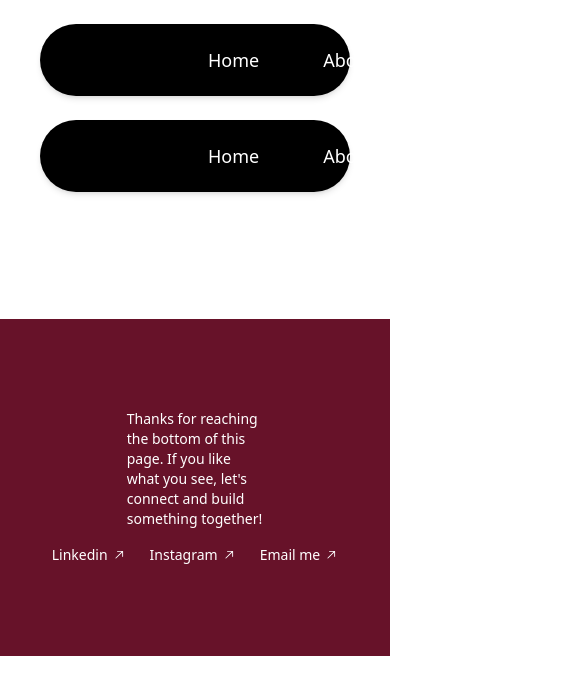
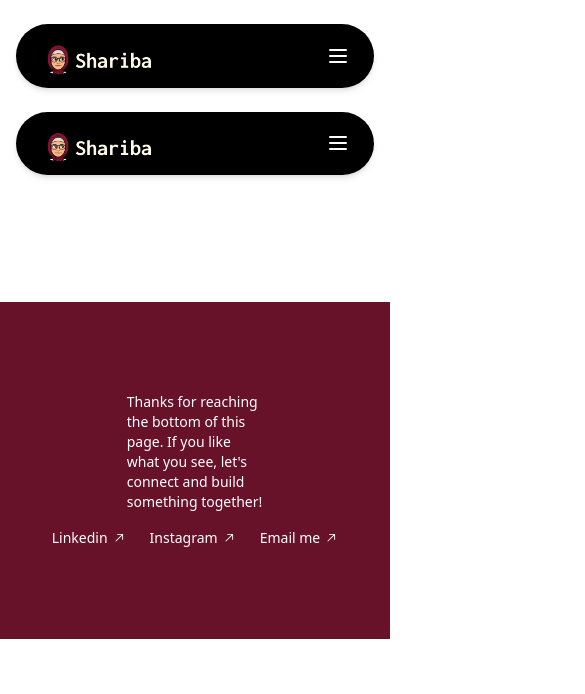
Before and after one commit to sharithasneem/portfolio, a Next.js app: page /component/header in a window 390 px wide. Shown: the top 694 px of the page, 585 px wide, since content can reach past the window. Built offline with nearby package versions, Linux system fonts and the light colour scheme.

Commit message:
header responsive commit

```diff
--- a/src/app/component/header/page.tsx
+++ b/src/app/component/header/page.tsx
@@ -1,17 +1,32 @@
-"use client"
+"use client";
+import { useState } from 'react';
 import Link from 'next/link';
-import { motion } from 'framer-motion';
-
+import { motion, AnimatePresence } from 'framer-motion';
 
 export default function Header() {
+  const [isOpen, setIsOpen] = useState(false);
+
+  const toggleMenu = () => setIsOpen(!isOpen);
 
   return (
-    <motion.header className="flex items-center font-sans justify-between bg-black px-36 py-3 shadow-md rounded-full mx-10 my-6"
+    <motion.header
+      className="flex items-center font-sans justify-between bg-black px-6 py-3 shadow-md rounded-full mx-4 my-6
+        sm:px-20  sm:mx-10 sm:my-6"
       initial={{ scale: 0.9 }}
       animate={{ scale: 1 }}
-      // whileHover={{ scale: 1.006 }}
-      transition={{ duration: 0.8, ease: "easeInOut" }}>
-      <div className="flex justify-center items-center space-x-4 text-white text-lg  ">
+      transition={{ duration: 0.8, ease: "easeInOut" }}
+    >
+      {/* Left-side logo for smaller screens (hidden on larger screens) */}
+      <motion.div className="flex justify-start md2:hidden">
+        <img
+          src="/header.png"
+          alt="Logo"
+          className="w-28 h-auto sm:w-32 sm:h-auto md:w-40 md:h-auto" // Responsive width and height
+        />
+      </motion.div>
+
+      {/* Desktop navigation links (hidden for md2 and below) */}
+      <div className="hidden md2:flex justify-center items-center space-x-4 text-white text-sm sm:text-lg md:text-xl">
         <Link href="/" className='px-6 hover:text-gray-300 transition'>
           Home
         </Link>
@@ -20,23 +35,88 @@ export default function Header() {
         </Link>
       </div>
 
-      <motion.div className="flex justify-center text-white">
+      {/* Centered logo for larger screens (hidden for md2 and below) */}
+      <motion.div className="hidden md2:flex justify-center text-white">
         <img
-          src="/header.png" // Replace with your image path
+          src="/header.png"
           alt="Logo"
-          className="h-12 w-auto object-cover"
+          className="w-28 h-auto sm:w-32 sm:h-auto md:w-40 md:h-auto" // Responsive width and height
         />
       </motion.div>
 
-      <div className="flex space-x-4 text-white text-lg">
+      {/* Desktop navigation links (hidden for md2 and below) */}
+      <div className="hidden md2:flex space-x-4 text-white text-sm sm:text-lg md:text-xl">
         <Link href="/project" className='px-6 hover:text-gray-300 transition'>
-            Projects
+          Projects
         </Link>
-        {/* Open PDF in a new tab */}
         <Link href="/resume.pdf" target="_blank" className='px-6 hover:text-gray-300 transition'>
-            Resume
+          Resume
         </Link>
       </div>
+
+      {/* Hamburger menu for screens <= 772px */}
+      <div className="md2:hidden flex items-center">
+        <button onClick={toggleMenu} className="text-white">
+          <svg
+            className="w-6 h-6"
+            fill="none"
+            stroke="currentColor"
+            viewBox="0 0 24 24"
+            xmlns="http://www.w3.org/2000/svg"
+          >
+            <path
+              strokeLinecap="round"
+              strokeLinejoin="round"
+              strokeWidth="2"
+              d="M4 6h16M4 12h16M4 18h16"
+            />
+          </svg>
+        </button>
+      </div>
+
+      {/* Mobile menu */}
+      <AnimatePresence>
+        {isOpen && (
+          <motion.nav
+            initial={{ opacity: 0, y: -20 }}
+            animate={{ opacity: 1, y: 10 }}
+            exit={{ opacity: 0, y: -20 }}
+            transition={{ duration: 0.3, ease: "easeInOut" }}
+            className="absolute top-20 my-2 p-1 left-4 right-4 bg-black rounded-lg shadow-lg z-50 text-white text-lg flex flex-col space-y-4 py-4 px-6"
+          >
+            <Link
+              href="/"
+              className="hover:text-gray-300 transition"
+              onClick={() => setIsOpen(false)}
+            >
+              Home
+            </Link>
+            <Link
+              href="/about"
+              className="hover:text-gray-300 transition"
+              onClick={() => setIsOpen(false)}
+            >
+              About
+            </Link>
+            <Link
+              href="/project"
+              className="hover:text-gray-300 transition"
+              onClick={() => setIsOpen(false)}
+            >
+              Projects
+            </Link>
+            <Link
+              href="/resume.pdf"
+              target="_blank"
+              className="hover:text-gray-300 transition"
+              onClick={() => setIsOpen(false)}
+            >
+              Resume
+            </Link>
+          </motion.nav>
+        )}
+      </AnimatePresence>
+
     </motion.header>
   );
-};
+}
--- a/tailwind.config.ts
+++ b/tailwind.config.ts
@@ -8,7 +8,8 @@ export default {
     "./src/app/**/*.{js,ts,jsx,tsx,mdx}",
   ],
   theme: {
-  	extend: {
+	  extend: {
+
   		colors: {
   			background: 'hsl(var(--background))',
   			foreground: 'hsl(var(--foreground))',
@@ -31,7 +32,8 @@ export default {
   			muted: {
   				DEFAULT: 'hsl(var(--muted))',
   				foreground: 'hsl(var(--muted-foreground))'
-  			},
+				},
+
   			accent: {
   				DEFAULT: 'hsl(var(--accent))',
   				foreground: 'hsl(var(--accent-foreground))'
@@ -54,8 +56,13 @@ export default {
   		borderRadius: {
   			lg: 'var(--radius)',
   			md: 'calc(var(--radius) - 2px)',
-  			sm: 'calc(var(--radius) - 4px)'
-  		}
+  			sm: 'calc(var(--radius) - 4px)',
+
+
+		},
+		screens: {
+        'md2': '840px', // Custom breakpoint at 772px
+     	 },
   	}
   },
   plugins: [require("tailwindcss-animate")],
```
